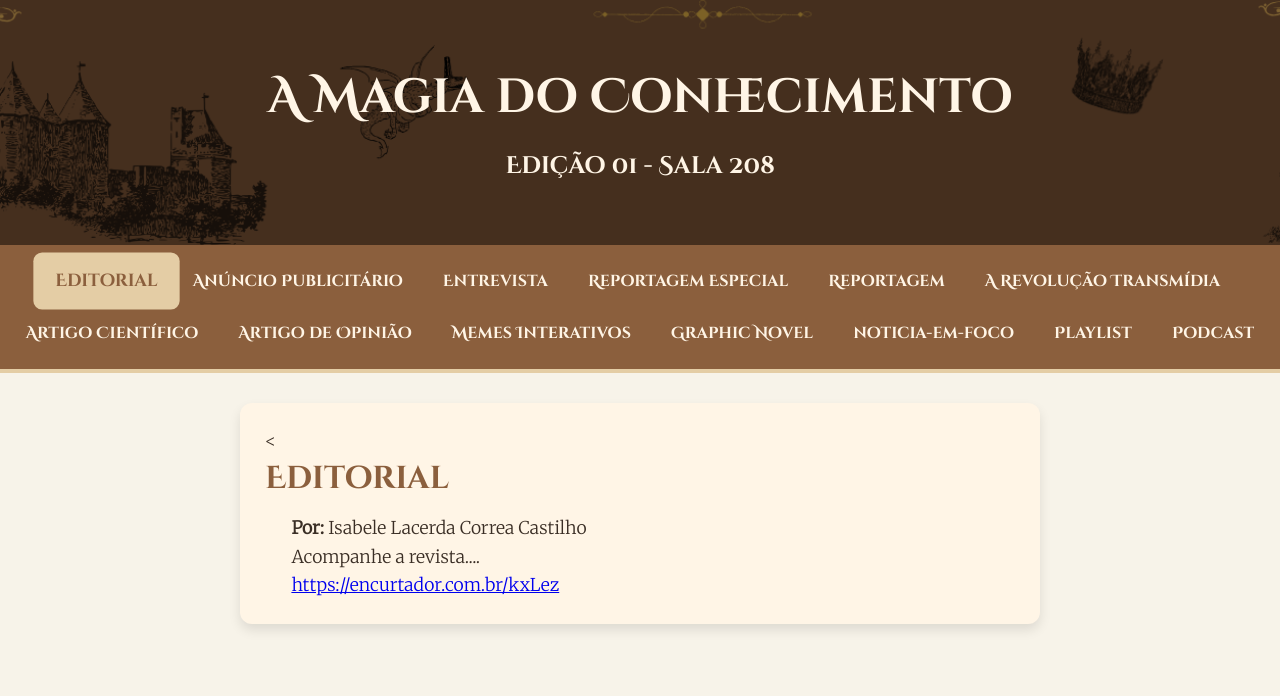
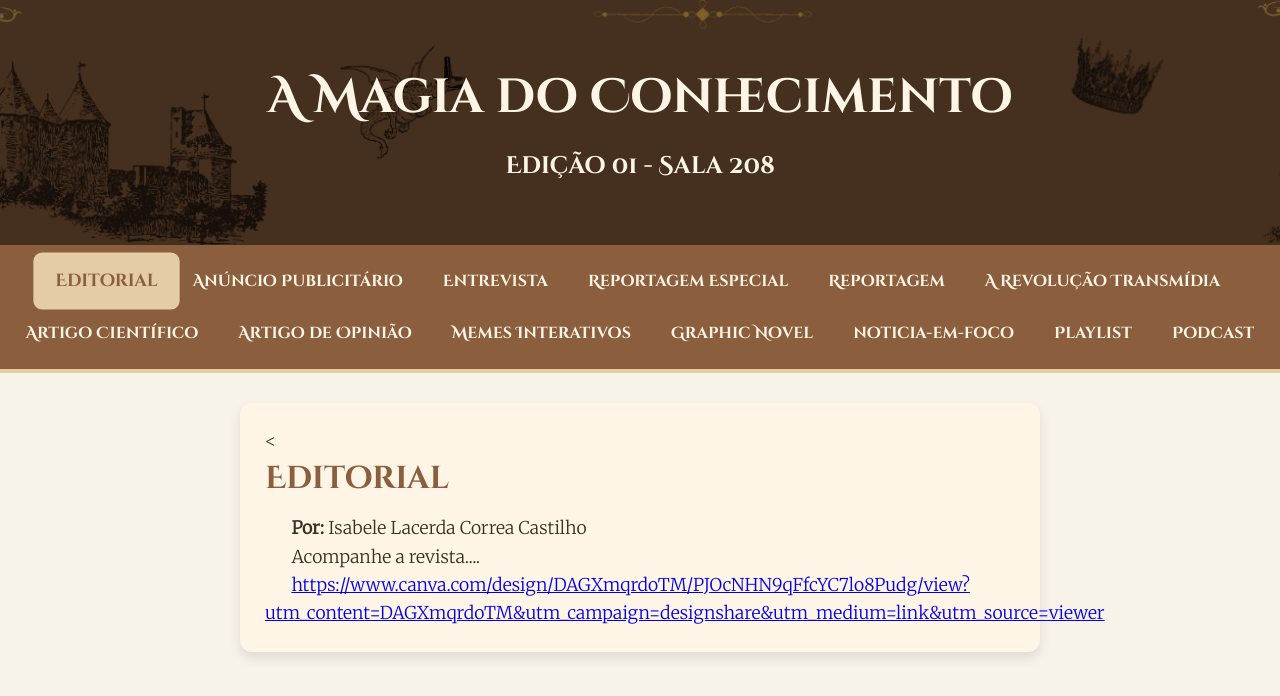
Before and after one commit to simm323/revista2, a plain HTML site: page index.html in a window 1280 px wide. Drawn offline with Linux system fonts and the light colour scheme.

Commit message:
index.html

```diff
--- a/index.html
+++ b/index.html
@@ -41,7 +41,7 @@
     <h3>Editorial</h3>
     <p><strong>Por:</strong> Isabele Lacerda Correa Castilho</p>
     <p>Acompanhe a revista....</p>
-    <p><a href="http://" target="_blank">https://encurtador.com.br/kxLez</a></p>
+    <p><a href="http://" target="_blank">https://www.canva.com/design/DAGXmqrdoTM/PJOcNHN9qFfcYC7lo8Pudg/view?utm_content=DAGXmqrdoTM&utm_campaign=designshare&utm_medium=link&utm_source=viewer</a></p>
 </section>
 
         <section id="anuncio" class="tab-content">
```
